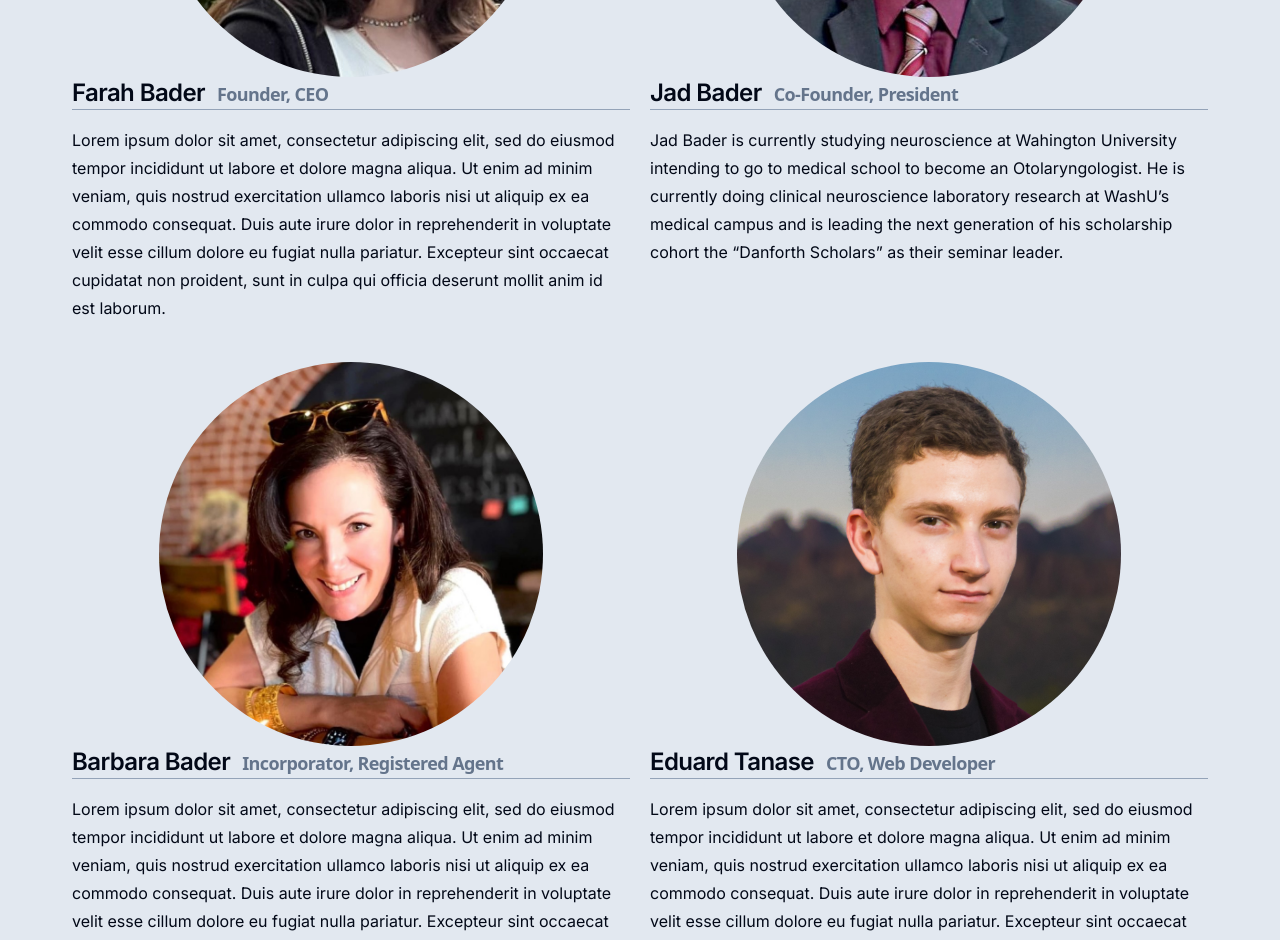
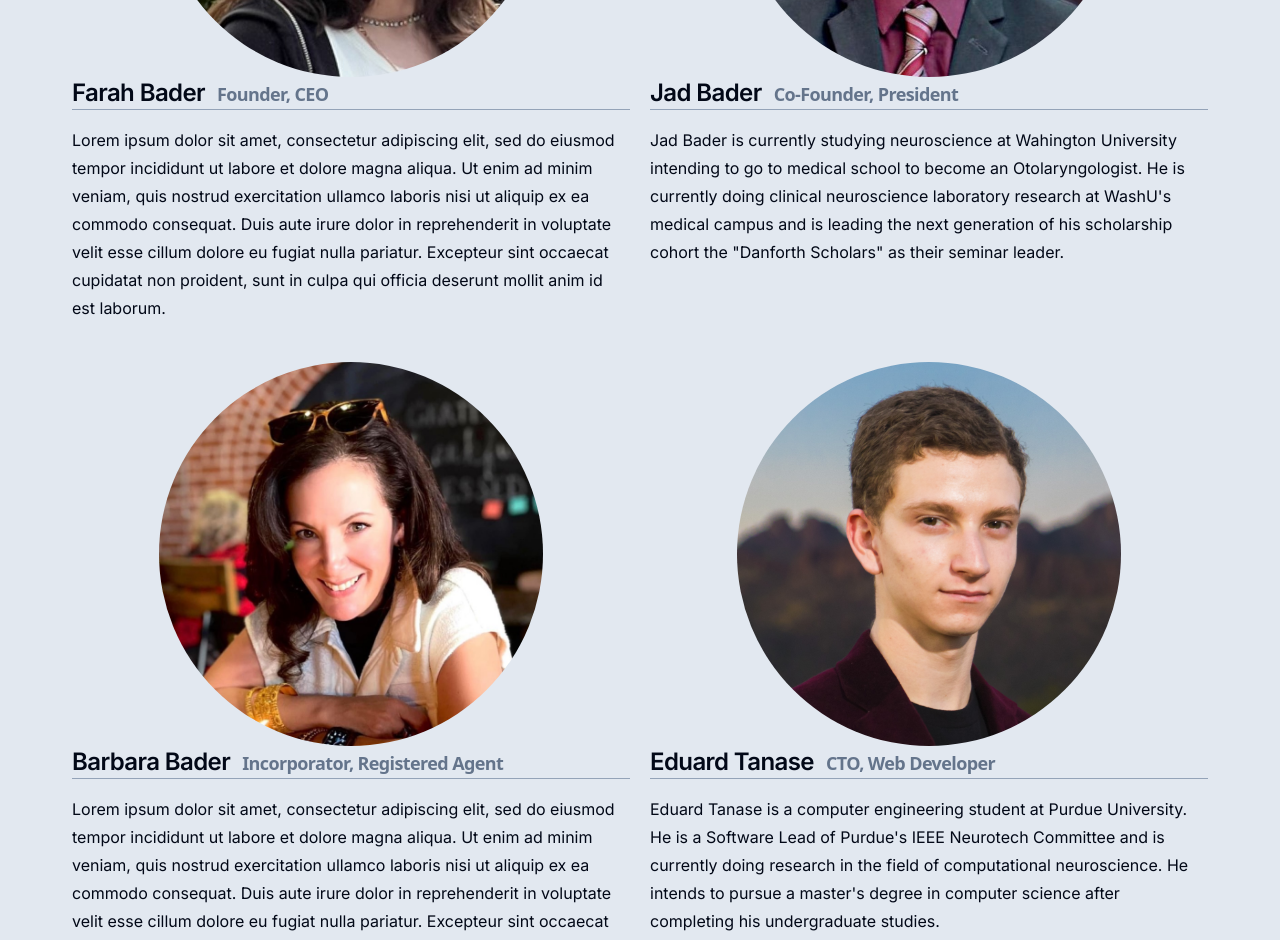
Before and after one commit to meme8383/deaf-i, a Next.js app: page /about in a window 1280 px wide. Shown: the part 900-1840 px from the top of the page. Built offline with nearby package versions, Linux system fonts and the light colour scheme.

Commit message:
Add eduard desc

```diff
--- a/src/app/about/page.tsx
+++ b/src/app/about/page.tsx
@@ -15,7 +15,7 @@ const people = [
     role: 'Co-Founder, President',
     image: '/about/jad-crop.jpg',
     description:
-      'Jad Bader is currently studying neuroscience at Wahington University intending to go to medical school to become an Otolaryngologist. He is currently doing clinical neuroscience laboratory research at WashU’s medical campus and is leading the next generation of his scholarship cohort the “Danforth Scholars” as their seminar leader.',
+      'Jad Bader is currently studying neuroscience at Wahington University intending to go to medical school to become an Otolaryngologist. He is currently doing clinical neuroscience laboratory research at WashU\'s medical campus and is leading the next generation of his scholarship cohort the "Danforth Scholars" as their seminar leader.',
   },
   {
     name: 'Barbara Bader',
@@ -29,7 +29,7 @@ const people = [
     role: 'CTO, Web Developer',
     image: '/about/eduard-crop.jpg',
     description:
-      'Lorem ipsum dolor sit amet, consectetur adipiscing elit, sed do eiusmod tempor incididunt ut labore et dolore magna aliqua. Ut enim ad minim veniam, quis nostrud exercitation ullamco laboris nisi ut aliquip ex ea commodo consequat. Duis aute irure dolor in reprehenderit in voluptate velit esse cillum dolore eu fugiat nulla pariatur. Excepteur sint occaecat cupidatat non proident, sunt in culpa qui officia deserunt mollit anim id est laborum.',
+      "Eduard Tanase is a computer engineering student at Purdue University. He is a Software Lead of Purdue's IEEE Neurotech Committee and is currently doing research in the field of computational neuroscience. He intends to pursue a master's degree in computer science after completing his undergraduate studies.",
   },
 ];
 
```
